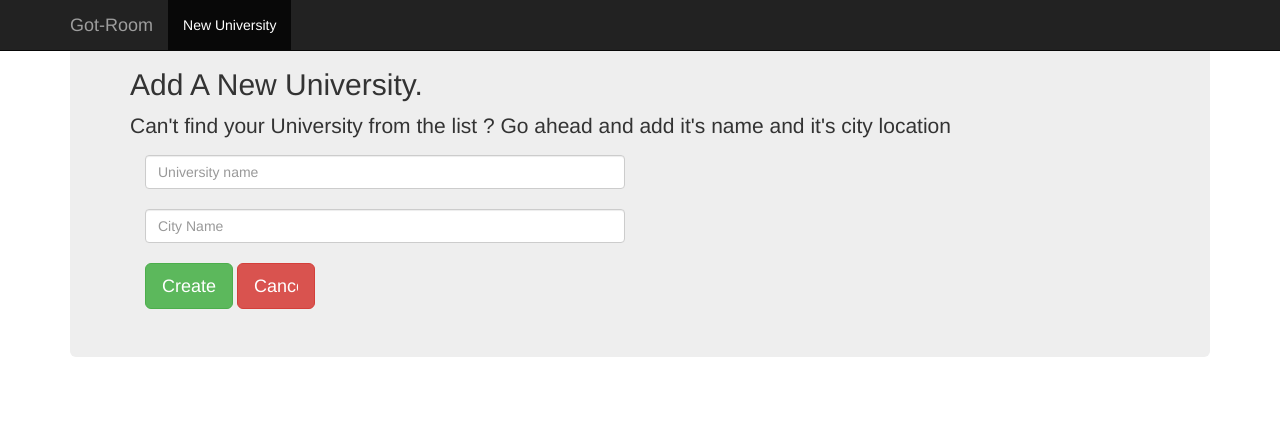
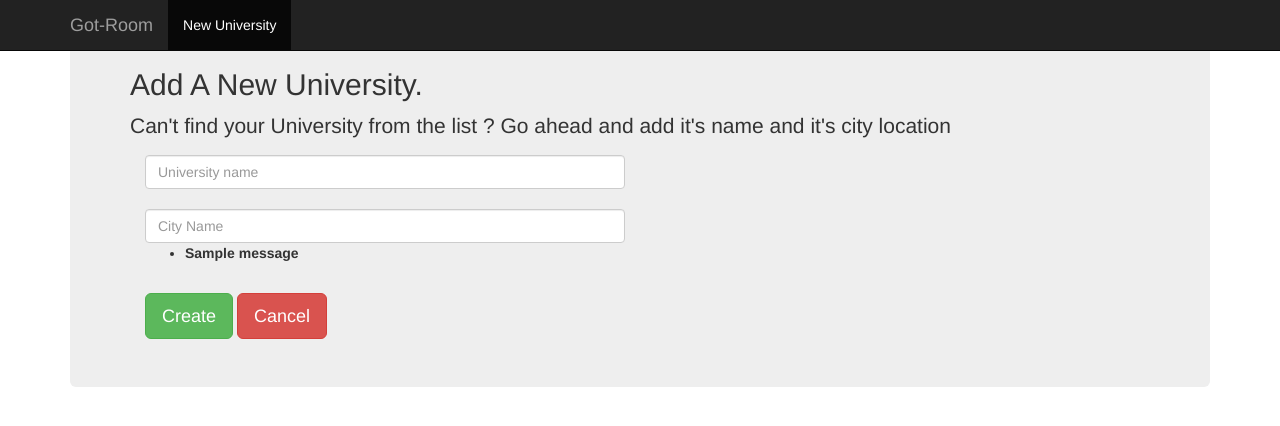
Before and after one commit to CruzanCaramele/FlaskApp, a Flask app: page /university/new/ in a window 1280 px wide. Shown: the top 426 px of the page. Run offline with Flask 2, Linux system fonts and the light colour scheme; one stand-in notice (Sample message) is shown; some libraries are stand-ins or nearby versions.

Commit message:
Change the edit buttons on these pages from input to links as buttons

```diff
--- a/templates/editroom.html
+++ b/templates/editroom.html
@@ -69,7 +69,10 @@
 		</br>
 
 		<input type="submit" value="Make Changes" class="btn btn-success btn-lg" role="button">
-		<a href="{{url_for('showRooms', university_id=university_id)}}" ><input type="url" value="Cancel Changes"  size="11" class="btn btn-danger btn-lg" role="button"></a>
+
+		<a href="{{url_for('showRooms', university_id=university_id)}}" class="btn btn-danger btn-lg" role="button">
+			Cancel Changes
+		</a>
 
 	</form>
 
--- a/templates/newroom.html
+++ b/templates/newroom.html
@@ -69,7 +69,10 @@
 		</br>
 
 		<input type="submit" value="Post Room" class="btn btn-success btn-lg" role="button">
-		<a href="{{url_for('showRooms', university_id=university_id)}}" ><input type="url" value="Cancel Post"  size="7" class="btn btn-danger btn-lg" role="button"></a>
+
+		<a href="{{url_for('showRooms', university_id=university_id)}}" class="btn btn-danger btn-lg" role="button">
+			Cancel
+		</a>
 
 	</form>
 
--- a/templates/newuni.html
+++ b/templates/newuni.html
@@ -47,9 +47,28 @@
 			<div class="row">
 				<div class="col-md-6">
 					<input type="text" class="form-control" size="40" name="newCity" placeholder="City Name">
+						{% with messages = get_flashed_messages() %}
+
+							{% if messages %}
+								<ul>
+									{% for message in messages %}
+										<li>
+											<strong>{{message}}</strong>
+										</li>
+
+									{% endfor %}
+								</ul>
+
+
+							{% endif %}
+
+						{% endwith %}
 					</br>
 					<input type="submit" value="Create" class="btn btn-success btn-lg" role="button">
-					<a href="{{url_for('showUniversities')}}" ><input type="url" value="Cancel"  size="2" class="btn btn-danger btn-lg" role="button"></a>
+
+					<a href="{{url_for('showUniversities')}}"  class="btn btn-danger btn-lg" role="button">
+						Cancel
+					</a>
 
 				</div>
 			</div>
```
